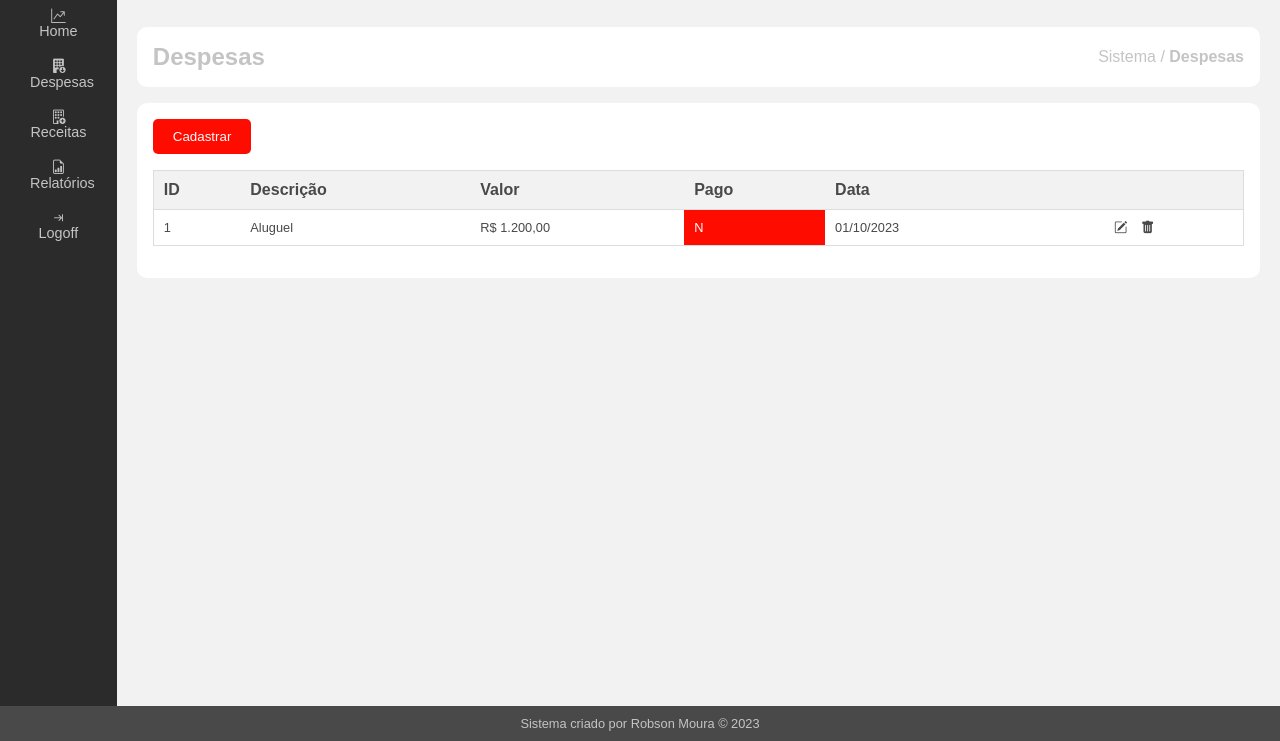
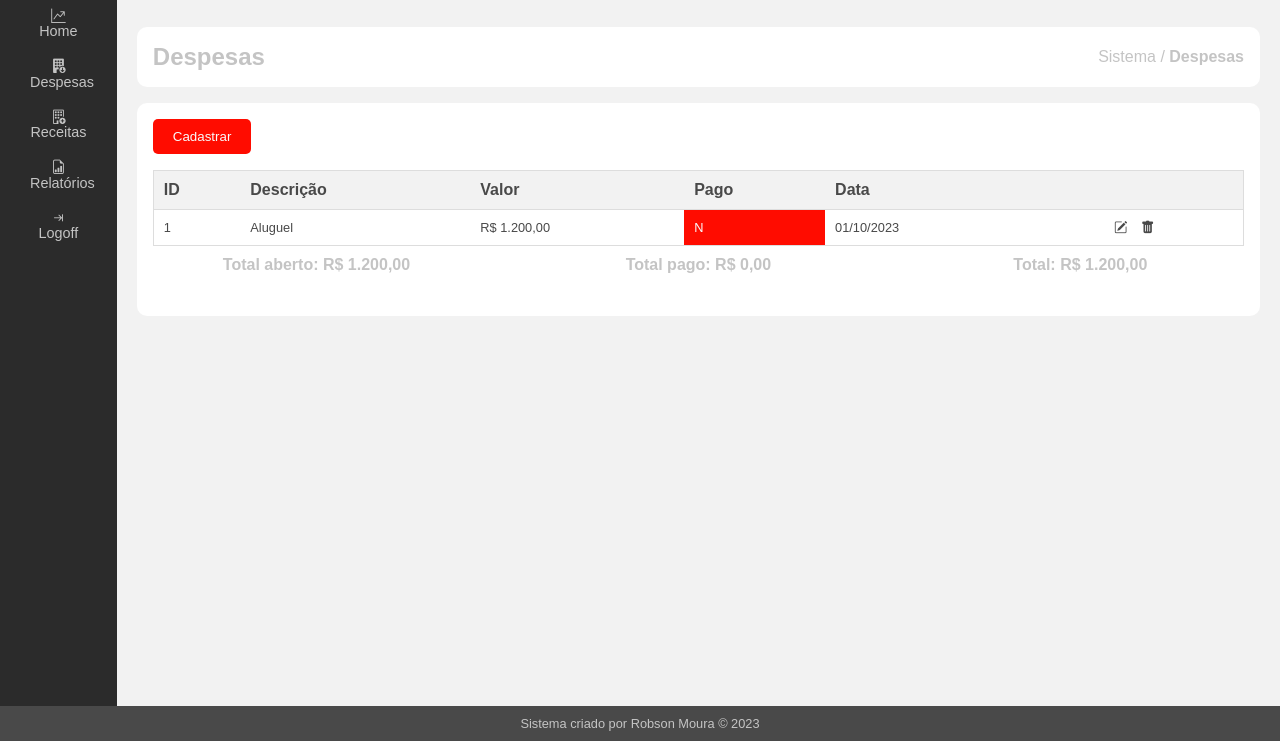
Before and after one commit to RobsonMourasz/RmFinance, a PHP site: page /public/despesas in a window 1280 px wide. Shown: the part 59-800 px from the top of the page. Run offline with PHP 8.4, Linux system fonts and the light colour scheme; the visitor is signed in with stand-in values (Sample User, id 1).

Commit message:
adicionar rodapé à tabela de despesas; exibir totais de despesas abertas, pagas e gerais

```diff
--- a/app/css/style.css
+++ b/app/css/style.css
@@ -347,6 +347,18 @@ table td:last-child {
     padding: 0;
     text-align: center;
 }
+.table-responsive .table-footer{
+    display: flex;
+    justify-content: space-between;
+    align-items: center;
+    padding: 10px 0;
+    font-weight: bold;
+}
+.table-responsive .table-footer .table-footer-td{
+    display: inline-block;
+    width: 30%;
+    text-align: center;
+}
 
 .container-modal{
     display: none;
--- a/public/page/despesas.php
+++ b/public/page/despesas.php
@@ -1,5 +1,5 @@
 <?php
-    require_once __DIR__.'/../../src/seguranca.php'; // Verifica se o usuário está logado
+require_once __DIR__ . '/../../src/seguranca.php'; // Verifica se o usuário está logado
 ?>
 
 <div class="content">
@@ -33,19 +33,30 @@
                     <td class="bg-danger">N</td>
                     <td>01/10/2023</td>
                     <td>
-                        <button class=" btn-table bg-transparent-dark" mostrar-modal="modal-editar-despesa" ><i class="bi bi-pencil-square" style="color: #494949;"></i></button>
-                        <button class=" btn-table bg-transparent-dark" mostrar-modal="modal-excluir-despesa" ><i class="bi bi-trash-fill" style="color: #494949;"></i></button>
+                        <button class=" btn-table bg-transparent-dark" mostrar-modal="modal-editar-despesa"><i class="bi bi-pencil-square" style="color: #494949;"></i></button>
+                        <button class=" btn-table bg-transparent-dark" mostrar-modal="modal-excluir-despesa"><i class="bi bi-trash-fill" style="color: #494949;"></i></button>
                     </td>
                 </tr>
                 <!-- Mais linhas podem ser adicionadas aqui -->
             </tbody>
         </table>
+        <div class="table-footer">
+            <div class="table-footer-td">
+                <p>Total aberto: <span class="text-danger">R$ 1.200,00</span></p>
+            </div>
+            <div class="table-footer-td">
+                <p>Total pago: <span class="text-success">R$ 0,00</span></p>
+            </div>
+            <div class="table-footer-td">
+                <p>Total: <span class="text-warning">R$ 1.200,00</span></p>
+            </div>
+        </div>
     </div> <!-- table-responsive -->
 </div> <!-- content-->
 
 <div class="container-modal" id="modal-cadastrar-despesa">
 
-    <div class="modal" >
+    <div class="modal">
         <div class="modal-header">
             <h2>Cadastro de Despesas</h2>
             <button class="btn bg-transparent-dark" ocultar-modal="modal-cadastrar-despesa">&times;</button>
@@ -83,7 +94,7 @@
 
 <div class="container-modal" id="modal-editar-despesa">
 
-    <div class="modal" >
+    <div class="modal">
         <div class="modal-header">
             <h2>Editar Despesa</h2>
             <button class="btn bg-transparent-dark" ocultar-modal="modal-editar-despesa">&times;</button>
@@ -121,7 +132,7 @@
 
 <div class="container-modal" id="modal-excluir-despesa">
 
-    <div class="modal" >
+    <div class="modal">
         <div class="modal-header">
             <h2>Realmente desja excluir essa despesa?</h2>
             <button class="btn bg-transparent-dark" ocultar-modal="modal-excluir-despesa">&times;</button>
```
